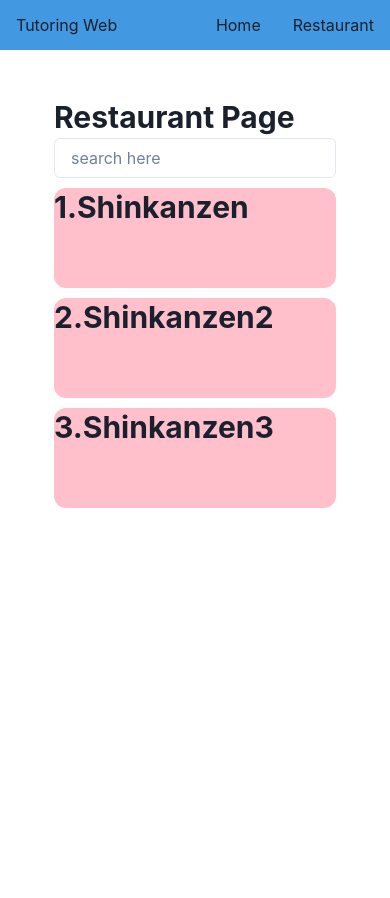
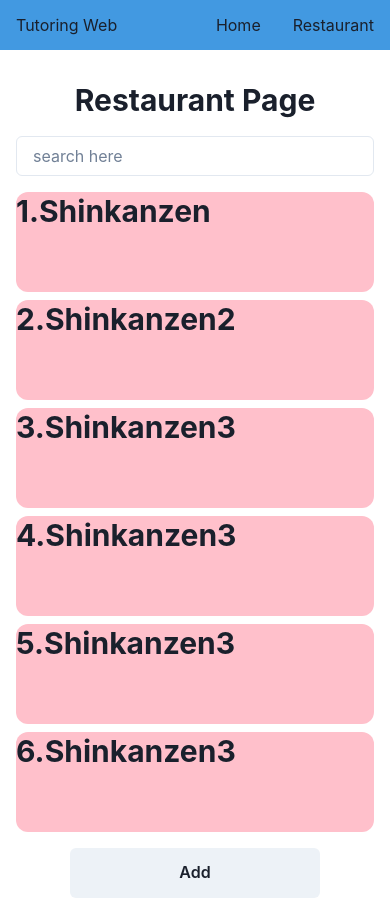
Before and after one commit to CS23-IntegrateProject-1/tutoring-frontend, a React (Vite) app: page /restaurants in a window 390 px wide. Before the commit the page ends 844 px from the top, so only its background shows below. Built offline with nearby package versions, Linux system fonts and the light colour scheme.

Commit message:
[EDIT] styling responsive (not done)

```diff
--- a/src/layouts/RootLayout.tsx
+++ b/src/layouts/RootLayout.tsx
@@ -7,10 +7,11 @@ export const RootLayout = () => {
     <Box width={"100%"} height={"100vh"}>
       <NavBar />
       <Box
-        display={"flex"}
+        // display={"flex"}
         alignItems={"center"}
         justifyContent={"center"}
-        padding={"3em"}
+        padding={{ base: "1em", md: "3em" }}
+        height={"calc(100vh - 50px)"}
       >
         <Outlet />
       </Box>
--- /dev/null
+++ b/src/mock.json
@@ -0,0 +1,44 @@
+[
+  {
+    "id": 1,
+    "name": "Shinkanzen",
+    "location": "Bangkok",
+    "numberOfEmployee": 10,
+    "isAvailable": true
+  },
+  {
+    "id": 2,
+    "name": "Shinkanzen2",
+    "location": "Bangkok2",
+    "numberOfEmployee": 20,
+    "isAvailable": true
+  },
+  {
+    "id": 3,
+    "name": "Shinkanzen3",
+    "location": "Bangkok3",
+    "numberOfEmployee": 30,
+    "isAvailable": true
+  },
+  {
+    "id": 3,
+    "name": "Shinkanzen3",
+    "location": "Bangkok3",
+    "numberOfEmployee": 30,
+    "isAvailable": true
+  },
+  {
+    "id": 3,
+    "name": "Shinkanzen3",
+    "location": "Bangkok3",
+    "numberOfEmployee": 30,
+    "isAvailable": true
+  },
+  {
+    "id": 3,
+    "name": "Shinkanzen3",
+    "location": "Bangkok3",
+    "numberOfEmployee": 30,
+    "isAvailable": true
+  }
+]
--- /dev/null
+++ b/src/pages/AddModal.tsx
@@ -0,0 +1,41 @@
+import {
+  Box,
+  Heading,
+  Modal,
+  ModalOverlay,
+  ModalHeader,
+  ModalCloseButton,
+  ModalBody,
+  ModalContent,
+  ModalFooter,
+  Text,
+  Button,
+} from "@chakra-ui/react";
+import { FC } from "react";
+
+interface ModalProps {
+  isOpen: boolean;
+  onClose: () => void;
+}
+
+export const AddModal: FC<ModalProps> = (props) => {
+  return (
+    <Modal isOpen={props.isOpen} onClose={props.onClose}>
+      <ModalOverlay />
+      <ModalContent>
+        {/* <ModalHeader>Modal Title</ModalHeader> */}
+        <ModalCloseButton />
+        <ModalBody padding={"2em"}>
+          <Heading>{}</Heading>
+        </ModalBody>
+
+        <ModalFooter>
+          <Button colorScheme="red" mr={3} onClick={props.onClose}>
+            Cancel
+          </Button>
+          <Button colorScheme="blue">Save</Button>
+        </ModalFooter>
+      </ModalContent>
+    </Modal>
+  );
+};
--- a/src/pages/RestaurantDetailModal.tsx
+++ b/src/pages/RestaurantDetailModal.tsx
@@ -15,7 +15,6 @@ import { FC } from "react";
 import { useParams } from "react-router-dom";
 
 interface ModalProps {
-  onOpen: () => void;
   isOpen: boolean;
   onClose: () => void;
 }
--- a/src/pages/Restaurants.tsx
+++ b/src/pages/Restaurants.tsx
@@ -1,7 +1,9 @@
-import { Box, Heading, useDisclosure } from "@chakra-ui/react";
+import { Box, Button, Heading, useDisclosure, VStack } from "@chakra-ui/react";
 import { RestaurantDetailModal } from "./RestaurantDetailModal";
 import { FC, useState } from "react";
 import { SearchBar } from "./SearchBar";
+import { AddModal } from "./AddModal";
+import mock from "../mock.json";
 
 interface RestaurantProps {
   id: number;
@@ -13,69 +15,83 @@ interface RestaurantProps {
 
 export const Restaurants: FC = () => {
   const restaurantModal = useDisclosure();
+  const addModal = useDisclosure();
   const [searchFilter, setSearchFilter] = useState<string>("");
-  const [selectedRestaurant, setSelectedRestaurant] = useState<RestaurantProps | null>(
-    null
-  ); // Initialize as null
-
-  const restaurants = [
-    {
-      id: 1,
-      name: "Shinkanzen",
-      location: "Bangkok",
-      numberOfEmployee: 10,
-      isAvailable: true,
-    },
-    {
-      id: 2,
-      name: "Shinkanzen2",
-      location: "Bangkok2",
-      numberOfEmployee: 20,
-      isAvailable: true,
-    },
-    {
-      id: 3,
-      name: "Shinkanzen3",
-      location: "Bangkok3",
-      numberOfEmployee: 30,
-      isAvailable: true,
-    },
-  ];
+  const [selectedRestaurant, setSelectedRestaurant] =
+    useState<RestaurantProps | null>(null);
+  const restaurants: RestaurantProps[] = mock;
 
   const handleOpenModal = (restaurant: RestaurantProps) => {
     setSelectedRestaurant(restaurant);
-    restaurantModal.onOpen(); // You were missing the function call here
+    restaurantModal.onOpen();
   };
 
   return (
-    <Box>
-      <Heading>Restaurant Page</Heading>
-      <SearchBar searchFilter={searchFilter} setSearchFilter={setSearchFilter} />
-      <Box>
+    <Box
+      display={"flex"}
+      flexDirection={"column"}
+      justifyContent={"center"}
+      alignItems={"center"}
+    >
+      <Heading m="0.5em" textAlign={"center"}>
+        Restaurant Page
+      </Heading>
+      <SearchBar
+        searchFilter={searchFilter}
+        setSearchFilter={setSearchFilter}
+      />
+      <Box width={"100%"}>
+        <VStack
+          w={{ base: "100%", sm: "70%", lg: "50%" }}
+          maxW={"550px"}
+          my="1em"
+          overflow={"hidden"}
+        >
           {restaurants
-          .filter((restaurant) => restaurant.name.toLowerCase().includes(searchFilter.toLowerCase()) )
+            .filter((restaurant) =>
+              restaurant.name
+                .toLowerCase()
+                .includes(searchFilter.toLowerCase()),
+            )
             .map((restaurant, index) => (
               <Box
                 width={"100%"}
                 height={"100px"}
                 background={"pink"}
+                borderRadius={"12px"}
                 key={restaurant.id}
-              borderRadius={"12px"}
-              mt={"10px"}
                 onClick={() => handleOpenModal(restaurant)}
               >
-              <Heading>{index + 1}.{restaurant.name}</Heading>
+                <Heading>
+                  {index + 1}.{restaurant.name}
+                </Heading>
               </Box>
             ))}
+        </VStack>
       </Box>
+
+      <Button
+        width={"250px"}
+        height={"50px"}
+        m={"auto"}
+        onClick={addModal.onOpen}
+      >
+        Add
+      </Button>
+
       {selectedRestaurant && (
         <RestaurantDetailModal
-          onOpen={restaurantModal.onOpen}
           isOpen={restaurantModal.isOpen}
           onClose={restaurantModal.onClose}
-          {...selectedRestaurant}
+          id={selectedRestaurant.id}
+          name={selectedRestaurant.name}
+          location={selectedRestaurant.location}
+          numberOfEmployee={selectedRestaurant.numberOfEmployee}
+          isAvailable={selectedRestaurant.isAvailable}
         />
       )}
+
+      <AddModal isOpen={addModal.isOpen} onClose={addModal.onClose} />
     </Box>
   );
 };
--- a/src/pages/SearchBar.tsx
+++ b/src/pages/SearchBar.tsx
@@ -1,26 +1,27 @@
-import { Input } from '@chakra-ui/react';
-import { FC } from 'react';
+import { Input } from "@chakra-ui/react";
+import { FC } from "react";
 
 interface SearchBarProps {
   searchFilter: string;
   setSearchFilter: (filter: string) => void;
 }
 
-export const SearchBar: FC<SearchBarProps> = ({ searchFilter, setSearchFilter }) => {
-
+export const SearchBar: FC<SearchBarProps> = ({
+  searchFilter,
+  setSearchFilter,
+}) => {
   const handleInputChange = (event: React.ChangeEvent<HTMLInputElement>) => {
     const newFilter = event.target.value;
     setSearchFilter(newFilter);
-  console.log(searchFilter);
-
+    console.log(searchFilter);
   };
-
 
   return (
     <Input
       placeholder="search here"
       value={searchFilter}
       onChange={handleInputChange}
+      width={{ base: "100%", sm: "300px" }}
     />
   );
 };
```
Lines whose indentation alone changed are shown as unchanged.
